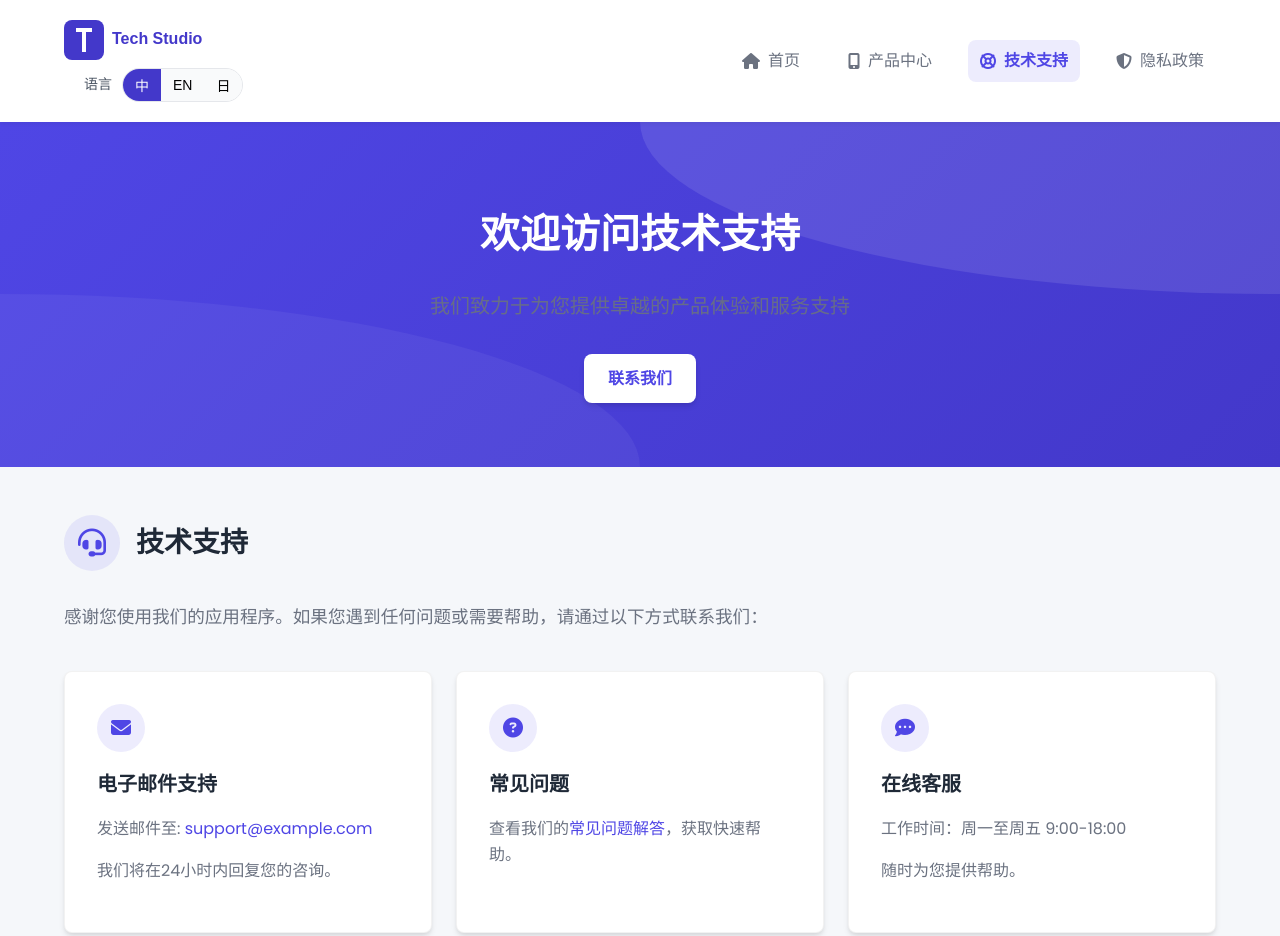
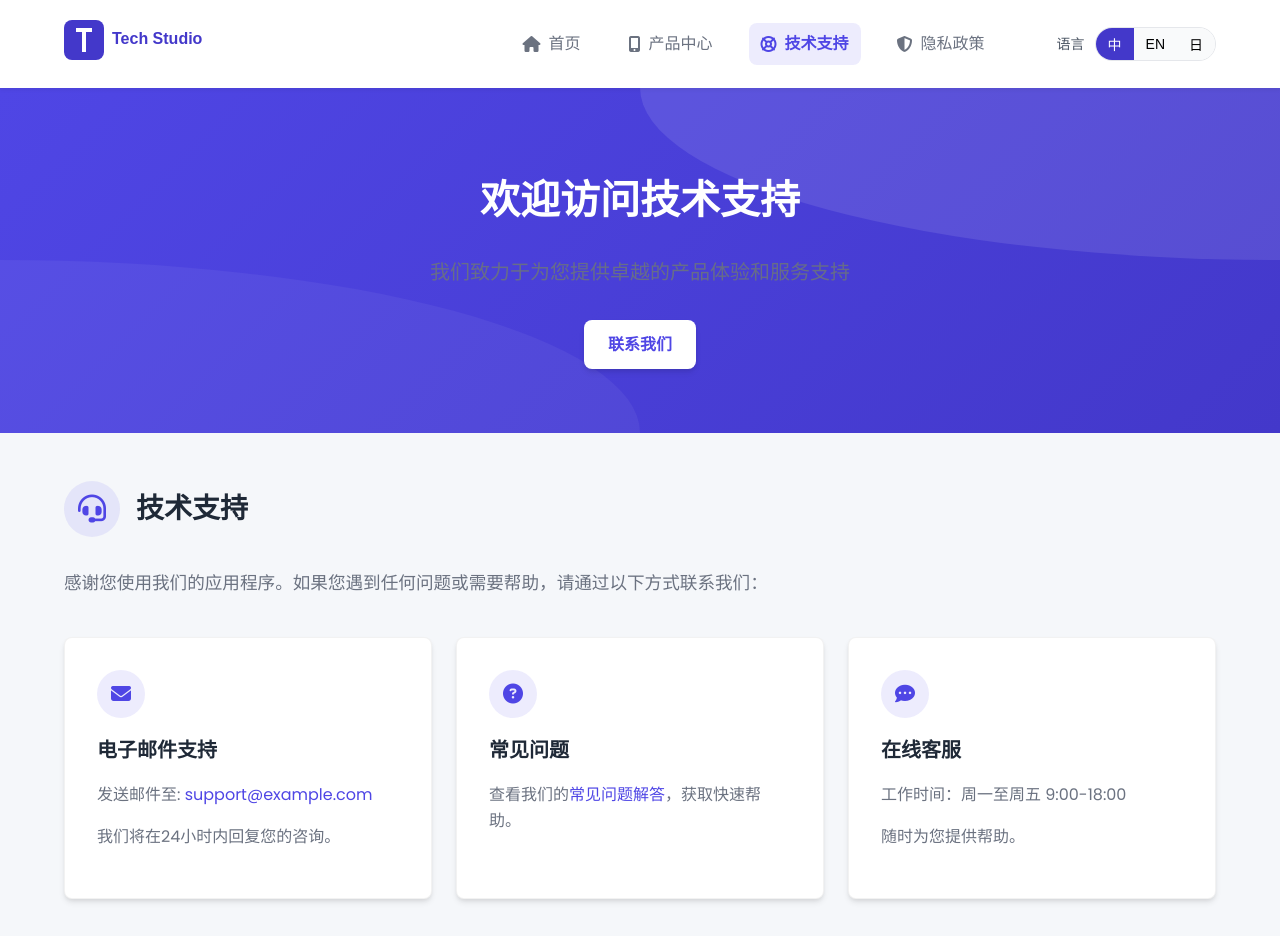
Before and after one commit to devxiaoyi/app-summary, a plain HTML site: page support.html in a window 1280 px wide. Shown: the top 936 px of the page. Drawn offline with Linux system fonts and the light colour scheme.

Commit message:
adjust the language bar layout

```diff
--- a/css/language-switcher.css
+++ b/css/language-switcher.css
@@ -3,6 +3,24 @@
     display: flex;
     align-items: center;
     margin-left: 20px;
+}
+
+/* 导航栏中的语言切换器 */
+.nav-language-switcher {
+    display: flex;
+    align-items: center;
+    margin-left: 60px;
+}
+
+/* 导航条运行时更灵活的布局 */
+nav {
+    display: flex;
+    align-items: center;
+}
+
+nav ul {
+    display: flex;
+    flex-grow: 1;
 }
 
 .language-switcher-label {
--- a/support.html
+++ b/support.html
@@ -14,18 +14,8 @@
     <div class="page-wrapper">
         <header>
             <div class="container">
-                <div class="top-bar">
-                    <div class="logo">
-                        <a href="index.html"><img src="img/logo.svg" alt="创新工作室" height="40"></a>
-                    </div>
-                    <div class="language-switcher">
-                        <span class="language-switcher-label" data-i18n="language">语言</span>
-                        <div class="language-options">
-                            <button class="lang-btn" data-lang="zh">中</button>
-                            <button class="lang-btn" data-lang="en">EN</button>
-                            <button class="lang-btn" data-lang="ja">日</button>
-                        </div>
-                    </div>
+                <div class="logo">
+                    <a href="index.html"><img src="img/logo.svg" alt="创新工作室" height="40"></a>
                 </div>
                 <nav>
                     <ul>
@@ -34,6 +24,14 @@
                         <li><a href="support.html" class="active"><i class="fas fa-life-ring"></i> 技术支持</a></li>
                         <li><a href="privacy.html"><i class="fas fa-shield-alt"></i> 隐私政策</a></li>
                     </ul>
+                    <div class="nav-language-switcher">
+                        <span class="language-switcher-label" data-i18n="language">语言</span>
+                        <div class="language-options">
+                            <button class="lang-btn" data-lang="zh">中</button>
+                            <button class="lang-btn" data-lang="en">EN</button>
+                            <button class="lang-btn" data-lang="ja">日</button>
+                        </div>
+                    </div>
                 </nav>
             </div>
         </header>
```
Also changed, not shown: 404.html (+8 -0 lines), index.html (+10 -12 lines), privacy.html (+10 -12 lines), product-detail.html (+10 -12 lines), products.html (+10 -12 lines).
